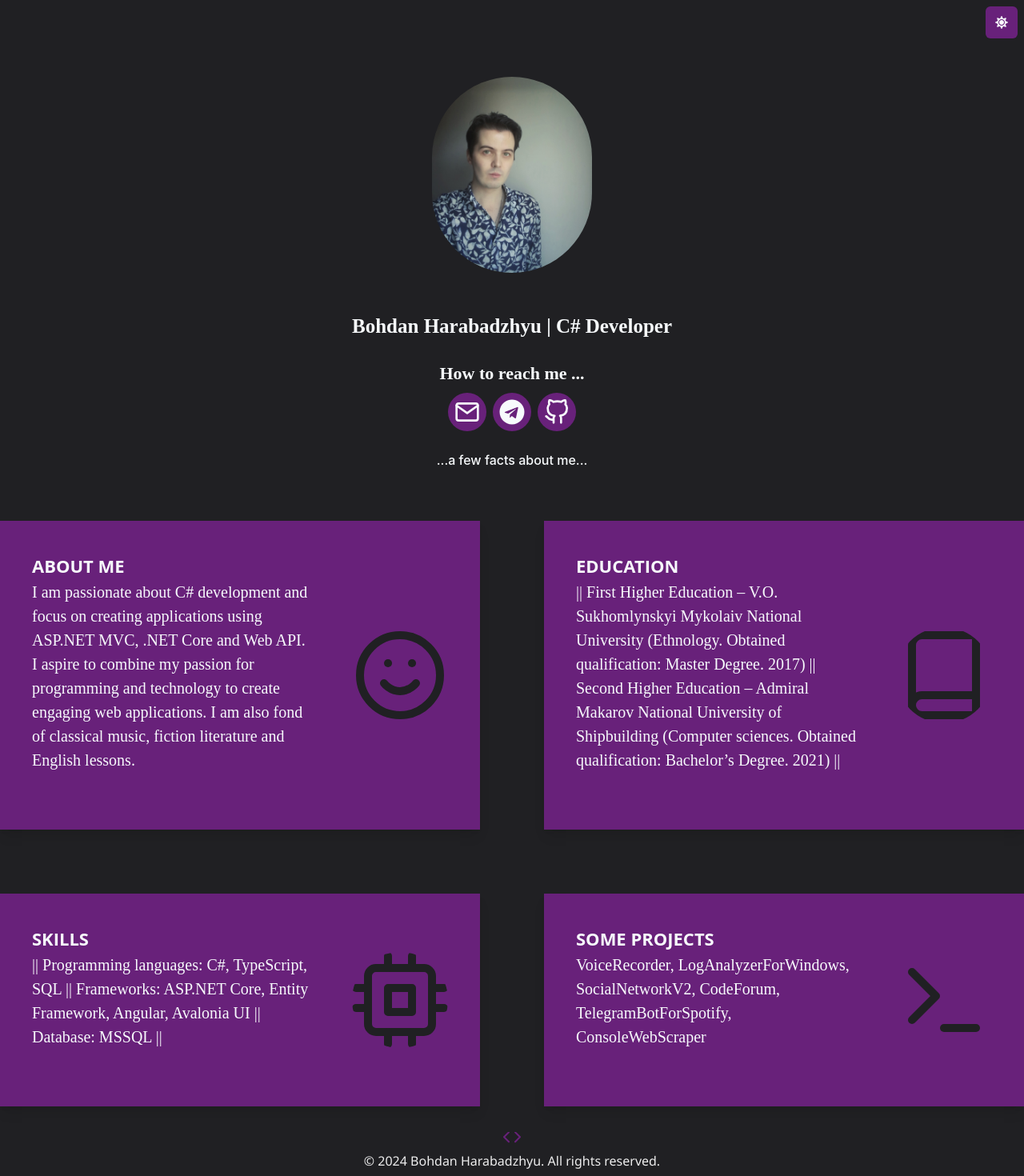
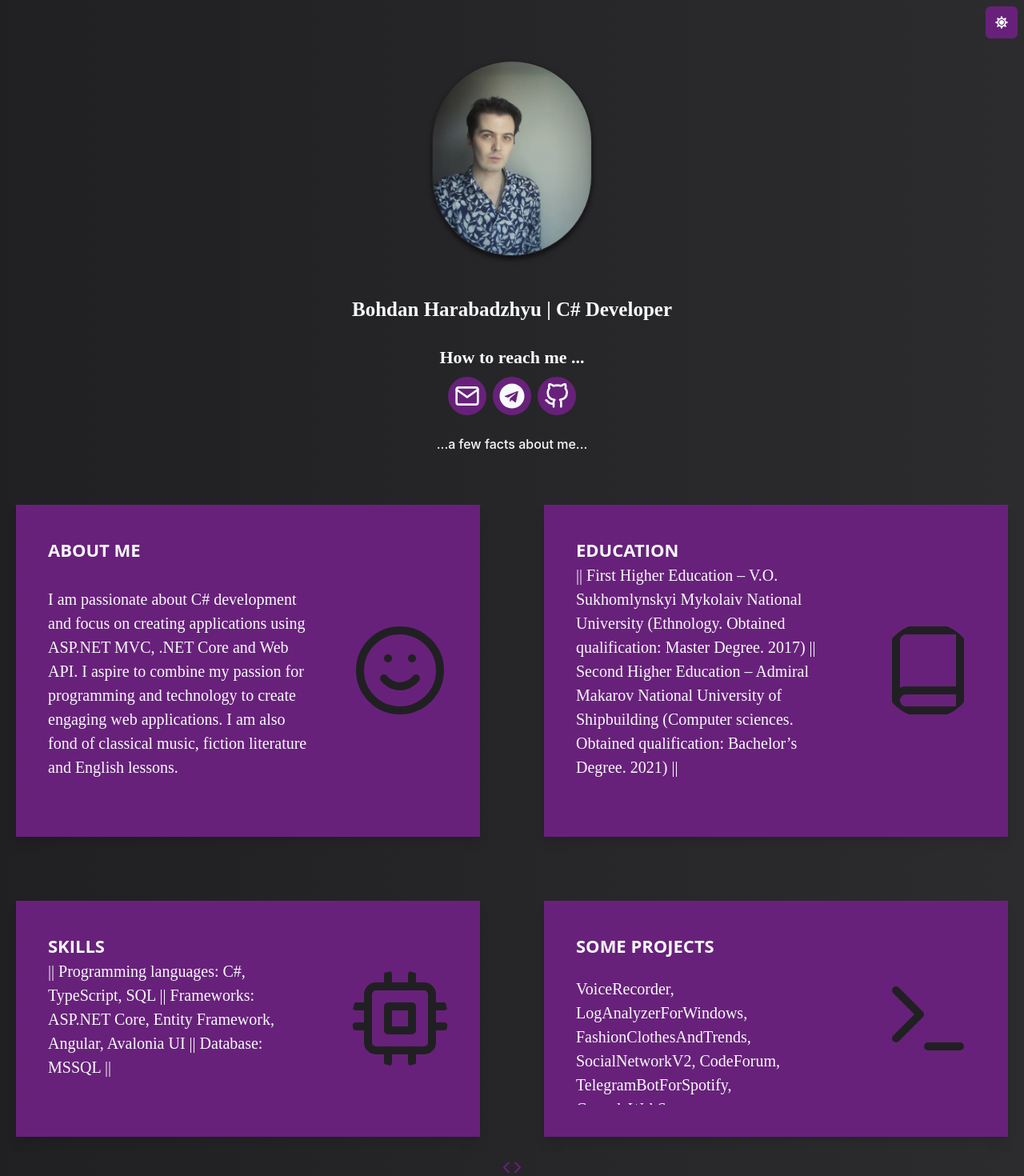
Before and after one commit to TheMysteriousStranger90/bohdan-harabadzhyu-homepage, a Next.js app: page / in a window 1280 px wide. Shown: the top 1470 px of the page at 80% size. Built offline with nearby package versions, Linux system fonts and the light colour scheme.

Commit message:
mini update 3...

```diff
--- a/components/BasicGrid.tsx
+++ b/components/BasicGrid.tsx
@@ -49,11 +49,12 @@ const myinformation = [
         content: [
             { name: 'VoiceRecorder', url: 'https://github.com/TheMysteriousStranger90/VoiceRecorder' },
             { name: 'LogAnalyzerForWindows', url: 'https://github.com/TheMysteriousStranger90/LogAnalyzerForWindows' },
+            { name: 'FashionClothesAndTrends', url: 'https://github.com/TheMysteriousStranger90/FashionClothesAndTrends' },
             { name: 'SocialNetworkV2', url: 'https://github.com/TheMysteriousStranger90/SocialNetworkV2' },
             { name: 'CodeForum', url: 'https://github.com/TheMysteriousStranger90/CodeForum' },
             { name: 'TelegramBotForSpotify', url: 'https://github.com/TheMysteriousStranger90/TelegramBotForSpotify' },
             { name: 'ConsoleWebScraper', url: 'https://github.com/TheMysteriousStranger90/ConsoleWebScraper' },
-            // добавьте больше проектов здесь
+            { name: 'Cleanup.WindowsService', url: 'https://github.com/TheMysteriousStranger90/Cleanup.WindowsService' }
         ],
         logo: './terminal.svg',
     },
@@ -121,7 +122,7 @@ interface TestimonialCardProps {
 }
 
 function TestimonialCard(props: TestimonialCardProps) {
-    const {title, content, logo, index} = props;
+    const { title, content, logo, index } = props;
     const backgroundColor = useColorModeValue('#1363d2', '#68217a');
     const textColor = useColorModeValue('#202023', '#f7fafc');
 
@@ -129,28 +130,24 @@ function TestimonialCard(props: TestimonialCardProps) {
         <Flex
             boxShadow={'lg'}
             maxW={'600px'}
-            direction={{base: 'row', md: 'row'}}
+            direction={{ base: 'column', md: 'row' }}
             width={'full'}
             rounded={'xs'}
             p={10}
             justifyContent={'space-between'}
             position={'relative'}
             bg={backgroundColor}
-            _after={{}}
-            _before={{}}>
+            transition="transform 0.2s"
+            _hover={{ transform: 'scale(1.05)' }}
+        >
             <Flex
                 direction={'column'}
                 textAlign={'left'}
-                justifyContent={'space-between'}>
-
+                justifyContent={'space-between'}
+                flex="1"
+            >
                 <chakra.p fontFamily={'Open Sans'} fontWeight={'bold'} fontSize={22} color={textColor}>
                     {title}
-                    <chakra.span
-                        fontFamily={'Oswald'}
-                        fontWeight={'medium'}
-                        color={textColor}>
-                        {' '}
-                    </chakra.span>
                 </chakra.p>
 
                 {Array.isArray(content) ? (
@@ -159,14 +156,28 @@ function TestimonialCard(props: TestimonialCardProps) {
                         fontWeight={'large'}
                         fontSize={'20px'}
                         pb={8}
-                        color={textColor}>
-                        {content.map((project: Project) => (
-                            <chakra.a href={project.url} key={project.name}>
-                                {project.name}
-                            </chakra.a>
-                        )).reduce((prev: (JSX.Element | string)[], curr: JSX.Element, index: number) => {
-                            return index === 0 ? [curr] : [...prev, ', ', curr];
-                        }, [])}
+                        color={textColor}
+                        maxHeight={'160px'}
+                        overflowY={'auto'}
+                        css={{
+                            '&::-webkit-scrollbar': {
+                                width: '0px',
+                                height: '0px',
+                            },
+                            '&::-webkit-scrollbar-track': {
+                                background: 'transparent',
+                            },
+                            '&::-webkit-scrollbar-thumb': {
+                                background: 'transparent',
+                            },
+                        }}
+                    >
+                        {content.map((project: Project, idx: number) => (
+                            <chakra.span key={project.name}>
+                                <chakra.a href={project.url}>{project.name}</chakra.a>
+                                {idx < content.length - 1 && ', '}
+                            </chakra.span>
+                        ))}
                     </chakra.p>
                 ) : (
                     <chakra.p
@@ -174,18 +185,18 @@ function TestimonialCard(props: TestimonialCardProps) {
                         fontWeight={'large'}
                         fontSize={'20px'}
                         pb={8}
-                        color={textColor}>
+                        color={textColor}
+                    >
                         {content}
                     </chakra.p>
                 )}
-
             </Flex>
             <Avatar
                 src={logo}
                 height={'120px'}
                 width={'120px'}
-                alignSelf={'center'}
-                m={{base: '0 0 35px 0', md: '0 0 0 50px'}}
+                alignSelf={{ base: 'center', md: 'center' }}
+                m={{ base: '20px 0 0 0', md: '0 0 0 50px' }}
             />
         </Flex>
     );
@@ -194,6 +205,7 @@ function TestimonialCard(props: TestimonialCardProps) {
 export default function GridBlurredBackdrop() {
     const textColor = useColorModeValue('#202023', '#f7fafc');
     const iconColor = useColorModeValue('#1363d2', '#68217a');
+    const gradientBackground = useColorModeValue('linear(to-r, #ebf3fc, #d1e7f8)', 'linear(to-r, #202023, #2c2c2e)');
 
     return (
         <Flex
@@ -201,8 +213,11 @@ export default function GridBlurredBackdrop() {
             pt={10}
             justifyContent={'center'}
             direction={'column'}
-            width={'full'}>
-
+            width={'full'}
+            bgGradient={gradientBackground}
+            minH={'100vh'}
+            p={5}
+        >
             <Box position="absolute" top={2} right={2}>
                 <ThemeToggleButton />
             </Box>
@@ -265,7 +280,7 @@ export default function GridBlurredBackdrop() {
             <Box>
                 <Icon viewBox="0 12 40 35" mt={8} boxSize={6} color={iconColor}>
                     <svg xmlns="http://www.w3.org/2000/svg" width="40" height="40" viewBox="0 0 24 24" fill="none"
-                         stroke={iconColor} stroke-width="2" stroke-linecap="round" stroke-linejoin="round"
+                         stroke={iconColor} strokeWidth="2" strokeLinecap="round" strokeLinejoin="round"
                          className="feather feather-code">
                         <polyline points="16 18 22 12 16 6"></polyline>
                         <polyline points="8 6 2 12 8 18"></polyline>
--- a/components/Profile.tsx
+++ b/components/Profile.tsx
@@ -6,16 +6,18 @@ type ProfileProps = {
     profileSrc: string;
 }
 
-const Profile: React.FC<ProfileProps> = ({profileSrc}) => {
+const Profile: React.FC<ProfileProps> = ({ profileSrc }) => {
+    const borderColor = useColorModeValue('#0d47a1', '#222224');
+    const boxShadow = useColorModeValue('0 4px 6px rgba(0, 0, 0, 0.1)', '0 4px 6px rgba(0, 0, 0, 0.6)');
 
     return (
         <SubSection id='profile'>
             <Flex align='center' justify='center' wrap='wrap' pt={2}>
                 <Box
                     display='block'
-                    minW={{base: '210px', sm: '210px', md: '0 0 0 50px'}}
+                    minW={{ base: '210px', sm: '210px', md: '0 0 0 50px' }}
                     h='100%'
-                    px={{base: 2, sm: 2}}
+                    px={{ base: 2, sm: 2 }}
                     py={2}
                 >
                     <Image
@@ -27,11 +29,18 @@ const Profile: React.FC<ProfileProps> = ({profileSrc}) => {
                         alignItems="center"
                         justifyContent="center"
                         alt="Photo"
+                        border={`0.5px solid ${borderColor}`}
+                        boxShadow={boxShadow}
+                        transition="transform 0.2s, box-shadow 0.2s"
+                        _hover={{
+                            transform: 'scale(1.05)',
+                            boxShadow: '0 8px 12px rgba(0, 0, 0, 0.2)',
+                        }}
                     />
                 </Box>
             </Flex>
         </SubSection>
     );
-}
+};
 
 export default Profile;
```
